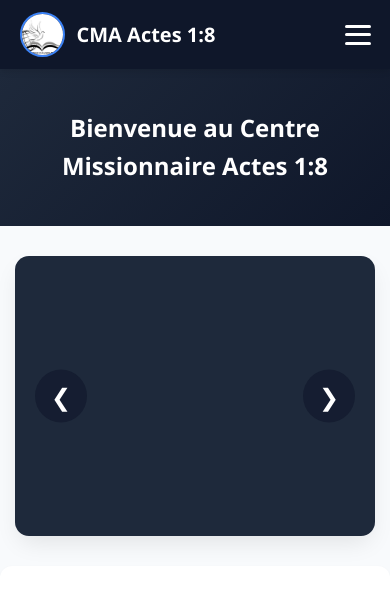
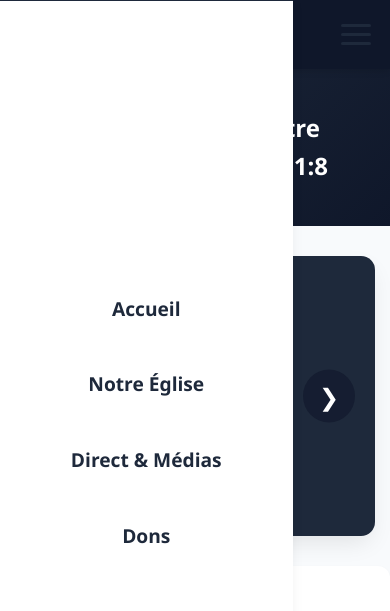
Before and after one commit to Tataliasleon/site-cma, a website: page index.html in a window 390 px wide. Shown: the top 611 px of the page. Drawn offline with Linux system fonts and the light colour scheme; no server answers.

Commit message:
Update style.css

```diff
--- a/style.css
+++ b/style.css
@@ -419,3 +419,86 @@ body {
 }
 
 .main-footer { text-align: center; padding: 40px; color: #64748b; font-size: 0.9rem; }
+/* ==========================================
+   VARIABLES ET STYLE DU MENU BURGER (MOBILE)
+   ========================================== */
+
+/* Bouton Burger par défaut (caché sur PC) */
+.burger-menu-btn {
+    display: none;
+    flex-direction: column;
+    justify-content: space-between;
+    width: 30px;
+    height: 21px;
+    background: transparent;
+    border: none;
+    cursor: pointer;
+    z-index: 1001;
+    padding: 0;
+}
+
+.burger-menu-btn span {
+    width: 100%;
+    height: 3px;
+    background-color: #1e293b; /* Couleur des barres du menu */
+    border-radius: 3px;
+    transition: all 0.3s ease-in-out;
+}
+
+/* --- RESPONSIVE : MODE MOBILE (Écrans inférieurs à 768px) --- */
+@media (max-width: 768px) {
+    .burger-menu-btn {
+        display: flex; /* On affiche le bouton sur mobile */
+    }
+
+    /* Transformation des barres en "X" quand le menu est ouvert */
+    .burger-menu-btn.active span:nth-child(1) {
+        transform: translateY(9px) rotate(45deg);
+    }
+
+    .burger-menu-btn.active span:nth-child(2) {
+        opacity: 0;
+        transform: translateX(-20px);
+    }
+
+    .burger-menu-btn.active span:nth-child(3) {
+        transform: translateY(-9px) rotate(-45deg);
+    }
+
+    /* Adaptation de la navigation sur mobile */
+    .main-nav {
+        position: fixed;
+        top: 0;
+        right: -100%; /* Caché à droite par défaut */
+        width: 75%;
+        height: 100vh;
+        background-color: #ffffff;
+        box-shadow: -5px 0 15px rgba(0, 0, 0, 0.1);
+        display: flex;
+        flex-direction: column;
+        align-items: center;
+        justify-content: center;
+        gap: 25px;
+        transition: right 0.4s ease-in-out;
+        z-index: 1000;
+    }
+
+    /* Quand le menu reçoit la classe .open via le JavaScript */
+    .main-nav.open {
+        right: 0; /* Il glisse vers l'écran */
+    }
+
+    .main-nav a {
+        font-size: 1.2rem;
+        font-weight: 600;
+        color: #1e293b;
+        text-decoration: none;
+        width: 100%;
+        text-align: center;
+        padding: 10px 0;
+    }
+
+    .main-nav a:hover {
+        color: #3b82f6;
+    }
+}
```
